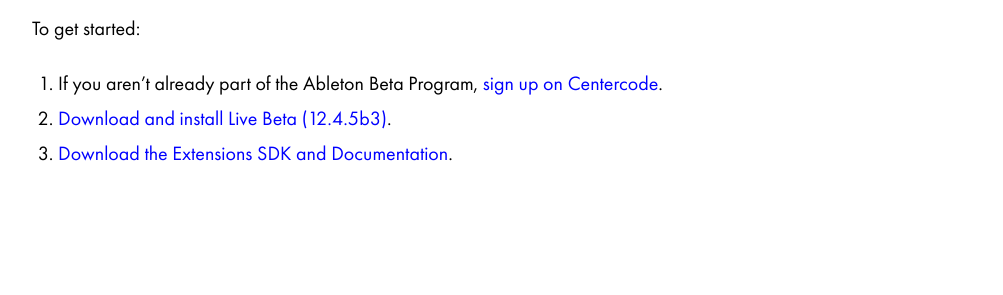
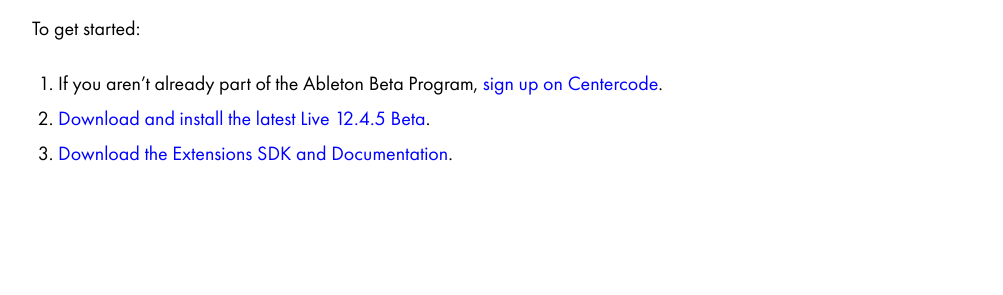
Before and after one commit to Ableton/ableton.github.io, a Jekyll site: the page built from extensions-sdk/index.md, in a window 1280 px wide. Shown: the part 528-823 px from the top of the page, without its empty margins (138-1141 px from the left). Built offline with Jekyll 4.4.1, drawn with Linux system fonts in a browser that asks for light colours.

Commit message:
Fix the link to the Live 12 Beta

```diff
--- a/extensions-sdk/index.md
+++ b/extensions-sdk/index.md
@@ -16,5 +16,5 @@ The Ableton Extensions SDK lets you extend Ableton Live using modern JavaScript
 To get started:
 
 1. If you aren't already part of the Ableton Beta Program, [sign up on Centercode](https://www.ableton.com/beta/){:target="_blank"}.
-2. [Download and install Live Beta (12.4.5b3)](https://ableton.centercode.com/r/?4acefad1853d474eaddecc5ce72022e6){:target="_blank"}.
+2. [Download and install the latest Live 12.4.5 Beta](https://ableton.centercode.com/project/version/default.html?cap=ea2ce822-bd02-401d-ba44-6c068717bc68&arttypeid=25c94141-9dd5-48e7-8775-632dd5861fa6){:target="_blank"}.
 3. [Download the Extensions SDK and Documentation](https://ableton.centercode.com/project/version/item.html?cap=ea2ce822bd02401dba446c068717bc68&arttypeid={25c94141-9dd5-48e7-8775-632dd5861fa6}&artid={BEE6D733-E750-443B-BD8F-6CD4519A6F21}){:target="_blank"}.
```
